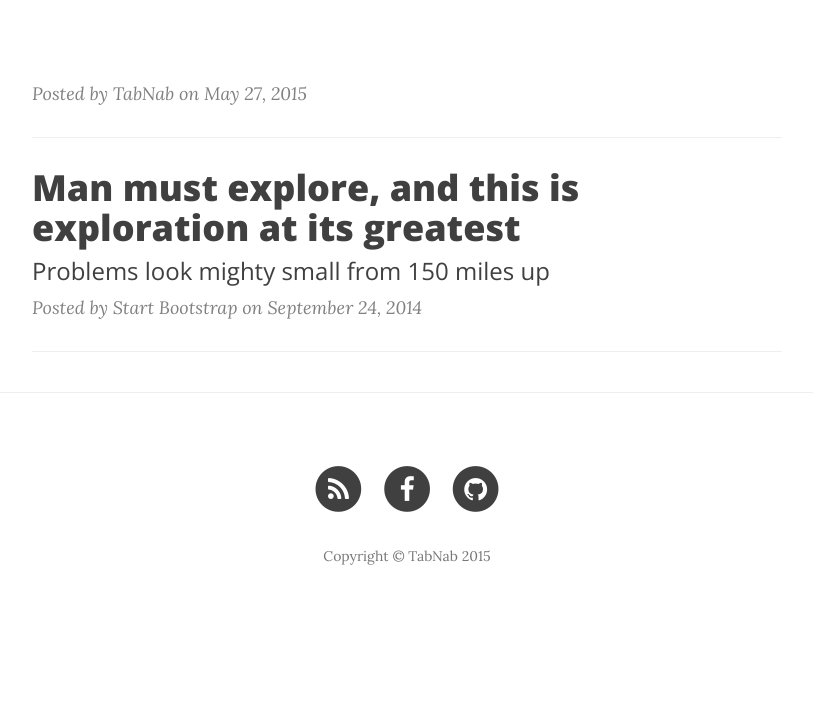
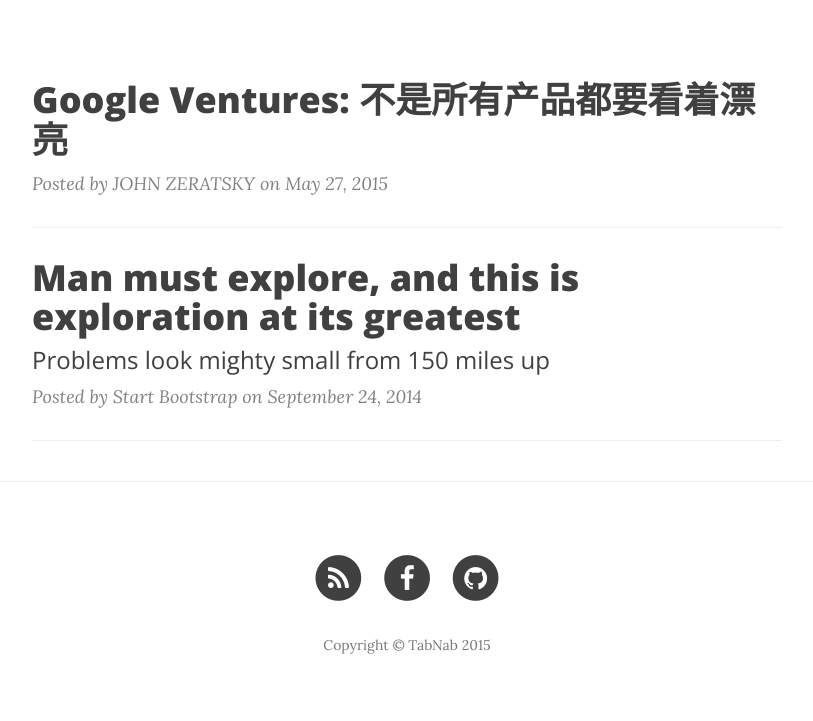
Before and after one commit to TabNab/TabNab.github.io, a Jekyll site: the page built from index.html, in a window 1280 px wide. Shown: the part 448-1169 px from the top of the page, without its empty margins (233-1046 px from the left). Built offline with Jekyll 4.4.1, drawn with Linux system fonts in a browser that asks for light colours; nearby versions of some CDN libraries; the list of posts is cut into pages by our own code; before the commit the page ends 1080 px from its top, so only the background shows below that.

Commit message:
Update 2015-05-27-Google Ventures 不是所有的产品都要看着漂亮.markdown

```diff
--- a/_posts/2015-05-27-Google Ventures 不是所有的产品都要看着漂亮.markdown
+++ b/_posts/2015-05-27-Google Ventures 不是所有的产品都要看着漂亮.markdown
@@ -1,12 +1,12 @@
 ---
 layout:     post
-title:      Google Ventures: 不是所有产品都要看着漂亮
+title:      "Google Ventures: 不是所有产品都要看着漂亮"
 date:       2015-05-27 22:00:00
 author:     "JOHN ZERATSKY"
 header-img: "img/20150527/bg.jpg"
 ---
 
-<p>翻译来自John Zeratsky的文章 <a href= "http://www.wired.com/2015/05/google-ventures-not-every-product-needs-beautiful/">Google Ventures: Not Every Product Needs to Be Beautiful</a></p>
+<p>翻译来自John Zeratsky的文章 <a href= "http://www.wired.com/2015/05/google-ventures-not-every-product-needs-beautiful/">Google Ventures: Not Every Product Needs to Be Beautiful</a>
 
 <p>当科技创业者和CEO们去甄选投资对象时，往往会把视觉设计作为一个关注点，试图去创造一个拥有优美产品和炫酷风格的成熟品牌。<img src
 ="img/20150527/pic_1.jpg"></p>
```
